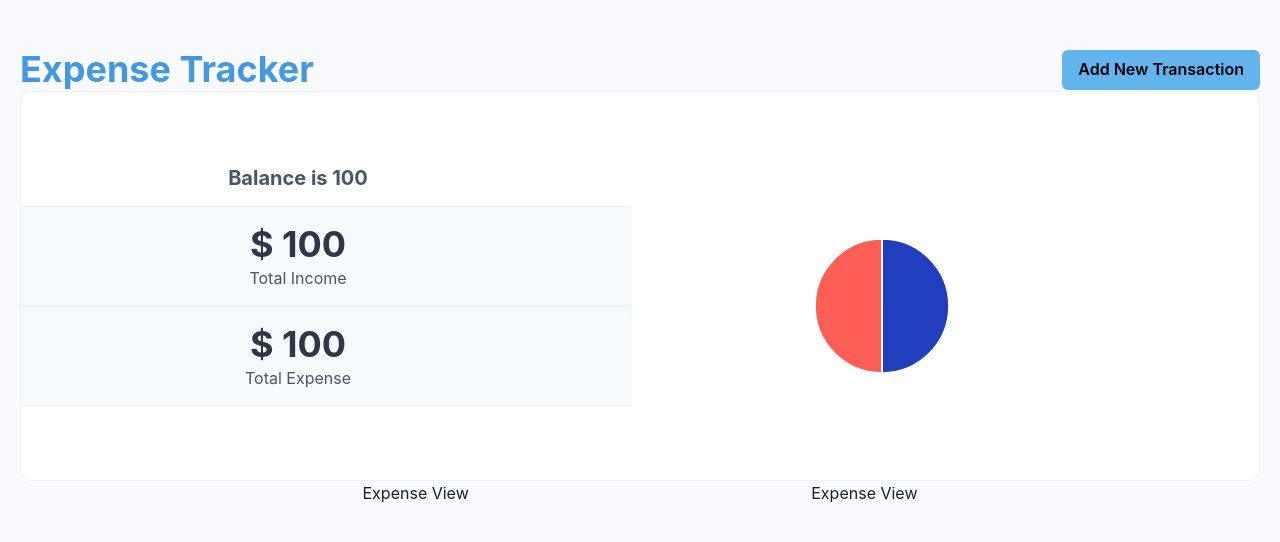
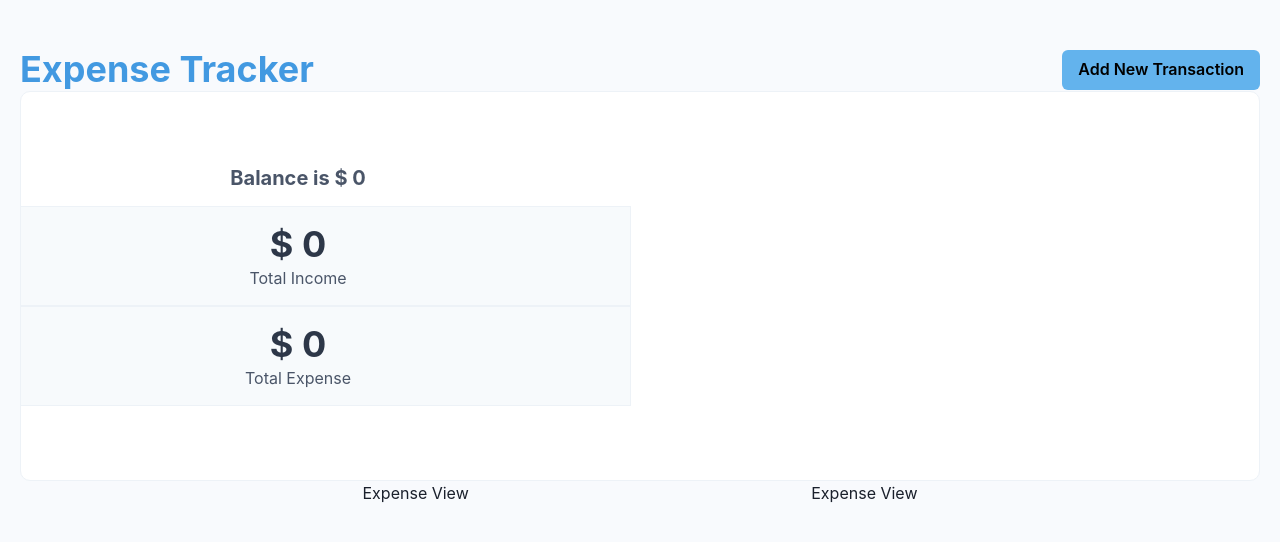
Before and after one commit to ChelseaPat/expense-tracker-app, a React (Create React App) app: page / in a window 1280 px wide. Shown: the top 542 px of the page. Built offline with nearby package versions, Linux system fonts and the light colour scheme.

Commit message:
Make transaction dialog functional and render totals for income and expense

```diff
--- a/src/components/main/index.jsx
+++ b/src/components/main/index.jsx
@@ -1,9 +1,25 @@
 import { Button, Flex, Heading, useDisclosure } from "@chakra-ui/react";
 import ExpenseView from "../expense-view";
 import Summary from "../summary";
+import { useContext, useEffect } from "react";
+import { GlobalContext } from "../../context";
 
 export default function Main() {
     const { isOpen, onOpen, onClose } = useDisclosure();
+    const { totalExpense, setTotalExpense, totalIncome, setTotalIncome, allTransactions} = useContext(GlobalContext);
+
+    useEffect(() => {
+        let income = 0;
+        let expense = 0;
+
+        allTransactions.forEach(item => {
+            item.type === 'income' ? income = income + parseFloat(item.amount) :
+            expense = expense + parseFloat(item.amount)
+        });
+
+        setTotalExpense(expense);
+        setTotalIncome(income);
+    }, [allTransactions]);
 
     return (
         <Flex textAlign={'center'} flexDirection={'column'} pr={'5'} pl={'5'}>
@@ -22,7 +38,7 @@
                     </Button>
                 </Flex>
             </Flex>
-            <Summary isOpen={isOpen} onClose={onClose}/>
+            <Summary totalExpense={totalExpense} totalIncome={totalIncome} isOpen={isOpen} onClose={onClose}/>
             <Flex w={'full'} alignItems={'flex-start'} justifyContent={'space-evenly'} flexDirection={['column', 'column', 'column', 'row', 'row']}>
                 <ExpenseView />
                 <ExpenseView />
--- a/src/components/summary/index.jsx
+++ b/src/components/summary/index.jsx
@@ -2,7 +2,7 @@
 import TransactionForm from "../add-transaction";
 import TransactionChartSummary from "../chart";
 
-export default function Summary({onClose, isOpen}) {
+export default function Summary({onClose, isOpen, totalExpense, totalIncome }) {
     return (
         <Box p={'6'} border={'1px solid'} borderColor={'gray.100'} overflow={'hidden'} borderRadius={'10'} background={'white'} display={'flex'}>
             <Flex
@@ -31,7 +31,7 @@
                         mb={'4'}
                         color={'gray.600'}
                     >
-                        Balance is 100
+                        Balance is $ {totalIncome - totalExpense}
                     </Heading>
                     <Flex
                         justifyContent={'space-evenly'}
@@ -45,7 +45,7 @@
                         <Flex
                             flexDirection={'column'}
                         >
-                            <Heading color={'gray.700'}>$ 100</Heading>
+                            <Heading color={'gray.700'}>$ {totalIncome}</Heading>
                             <Text color={'gray.600'}>Total Income</Text>
                         </Flex>
                     </Flex>
@@ -61,7 +61,7 @@
                         <Flex
                             flexDirection={'column'}
                         >
-                            <Heading color={'gray.700'}>$ 100</Heading>
+                            <Heading color={'gray.700'}>$ {totalExpense}</Heading>
                             <Text color={'gray.600'}>Total Expense</Text>
                         </Flex>
                     </Flex>
@@ -78,7 +78,7 @@
                     justifyContent={'center'}
                 >
                     <Heading>
-                        <TransactionChartSummary expense={100} income={100} />
+                        <TransactionChartSummary expense={totalExpense} income={totalIncome} />
                     </Heading>
                 </Box>
             </Flex>
```
